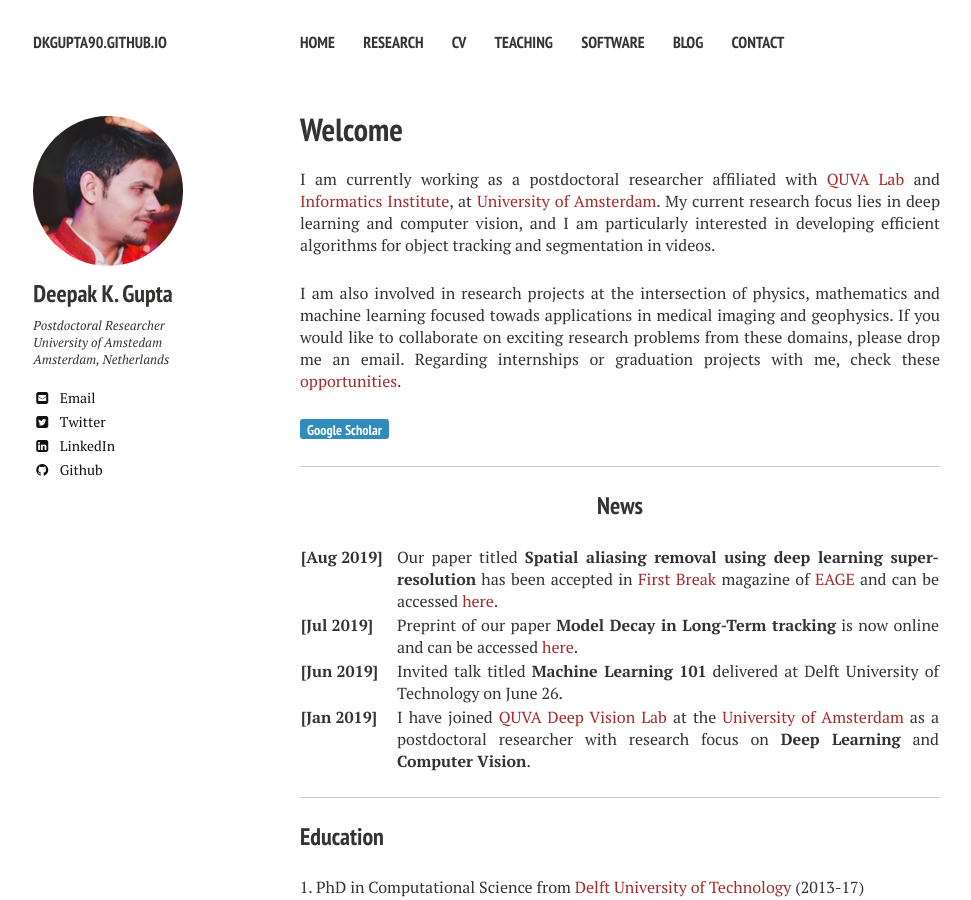
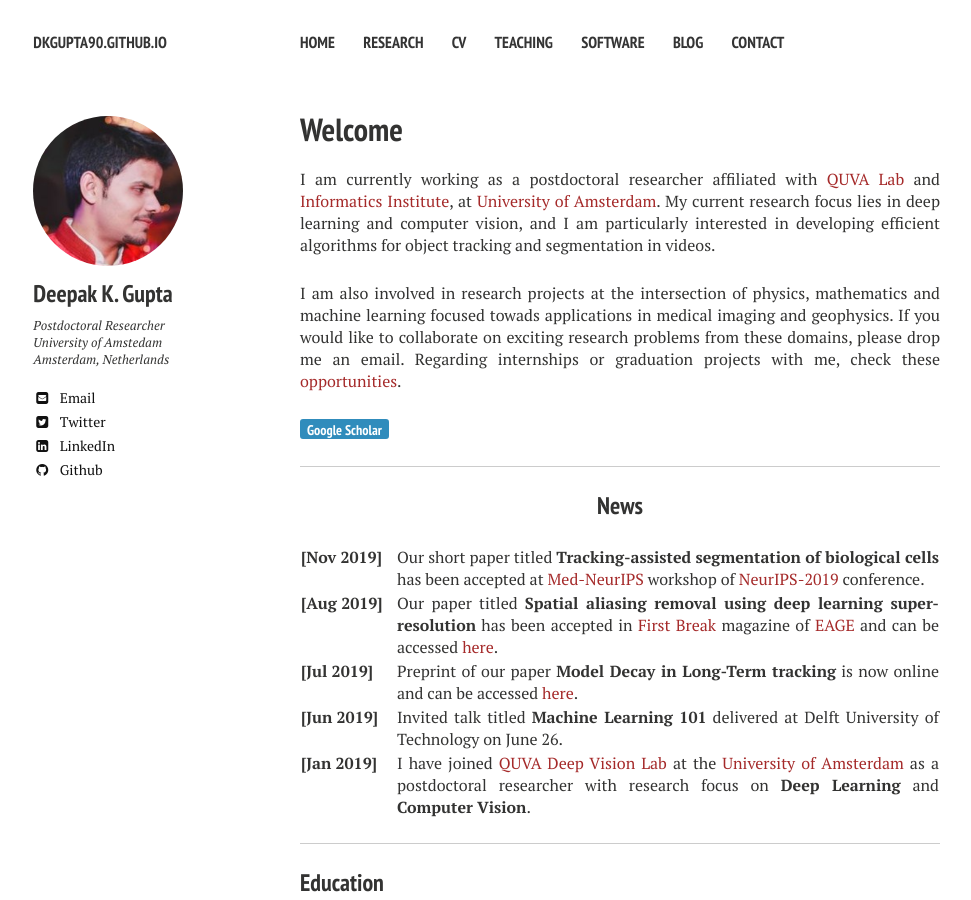
Before and after one commit to dkgupta90/dkgupta90.github.io, a Jekyll site: the page built from index.md, in a window 1280 px wide and 900 px high. Shown: the whole window, without its empty margins (20-991 px from the left). Built offline with Jekyll 4.4.1, drawn with Linux system fonts in a browser that asks for light colours; nearby versions of some CDN libraries.

```diff
--- a/index.md
+++ b/index.md
@@ -17,6 +17,10 @@
 <table>
     <col width="15%">
     <col width="85%">
+    <tr>
+        <td valign="top"><strong>[Nov 2019]</strong></td>
+        <td>Our short paper titled <b>Tracking-assisted segmentation of biological cells</b> has been accepted at <a href='https://sites.google.com/view/med-neurips-2019'>Med-NeurIPS</a> workshop of <a href='https://nips.cc/'>NeurIPS-2019</a> conference.</td>
+    </tr>
     <tr>
         <td valign="top"><strong>[Aug 2019]</strong></td>
         <td>Our paper titled <b>Spatial aliasing removal using deep learning super-resolution</b> has been accepted in <a href='http://fb.eage.org/'>First Break</a> magazine of <a href='https://www.eage.org/'>EAGE</a> and can be accessed <a href='http://fb.eage.org/publication/content?id=99087'>here</a>.</td>
```
